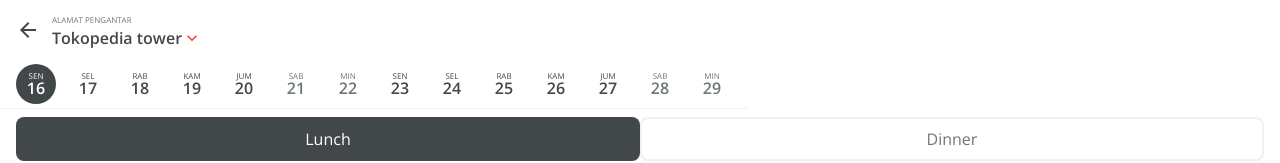
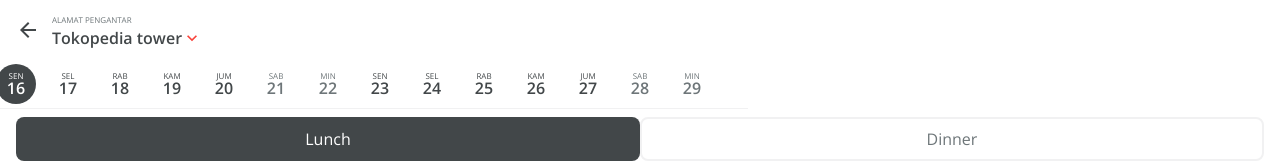
Before and after one commit to anisma/c638f911875b598fc57cd8fbaafbc82d31c63524, a React (Create React App) app: page / in a window 1280 px wide. Shown: the top 163 px of the page. Built offline with nearby package versions, Linux system fonts and the light colour scheme.

Commit message:
refractoring date-reducer to app-reducer

```diff
--- a/src/components/date-picker/date-picker.component.jsx
+++ b/src/components/date-picker/date-picker.component.jsx
@@ -3,11 +3,11 @@
 import Date from '../date/date.component';
 import { DatePickerWrapper } from './date-picker.styles';
 import { getNext2Weeks, getShortDateString } from '../../utils/date.utils';
-import { _changeDate } from '../../redux/date/date-action';
+import { _changeDate } from '../../redux/app/app-action';
 
 const DatePicker = () => {
    //useSelector
-   const selectedDate = useSelector((state) => state.date.selectedDate);
+   const selectedDate = useSelector((state) => state.app.selectedDate);
 
    //useDispatch
    const dispatch = useDispatch();
@@ -23,9 +23,8 @@
       setSelectedDateString(dateStr);
    }, [selectedDate]);
 
-   return (
-      <DatePickerWrapper>
-         {twoWeeksDate.map((d, i) => {
+   //dateElements
+   const dateElements = twoWeeksDate.map((d, i) => {
       const fullDateString = d.fullDate.toDateString();
       const date = d.fullDate.toString();
       const hidden = d.day === 'MIN' || d.day === 'SAB' ? true : false;
@@ -37,9 +36,7 @@
             date={d.date}
             hidden={hidden}
             active={
-                     !hidden && fullDateString === selectedDateString
-                        ? true
-                        : false
+               !hidden && fullDateString === selectedDateString ? true : false
             }
             onClick={() => {
                if (!hidden) {
@@ -48,9 +45,9 @@
             }}
          />
       );
-         })}
-      </DatePickerWrapper>
-   );
+   });
+
+   return <DatePickerWrapper>{dateElements}</DatePickerWrapper>;
 };
 
 export default DatePicker;
--- a/src/components/date-picker/date-picker.styles.jsx
+++ b/src/components/date-picker/date-picker.styles.jsx
@@ -1,8 +1,11 @@
 import styled from 'styled-components';
 
+export const DatePickerContainer = styled.div`
+   overflow: hidden;
+`;
 export const DatePickerWrapper = styled.div`
-   overflow: hidden;
    display: flex;
    gap: 12px;
    padding: 4px 0;
+   transform: translateX(-20px);
 `;
--- /dev/null
+++ b/src/redux/app/app-action.js
@@ -0,0 +1,6 @@
+import AppActionTypes from './app-types'
+
+export const _changeDate = (date) => ({
+   type: AppActionTypes.SELECT_DATE,
+   payload: date
+})
--- a/src/redux/date/date-reducer.js
+++ b/src/redux/app/app-reducer.js
@@ -1,13 +1,13 @@
-import DateActionTypes from './date.types'
-const date =new Date
+import AppActionTypes from './app-types'
+const date = new Date
 
 const INITIAL_DATA = {
    selectedDate: date.toString(),
 };
 
-const shopReducer = (state = INITIAL_DATA, action) => {
+const appReducer = (state = INITIAL_DATA, action) => {
    switch (action.type) {
-      case DateActionTypes.SELECT_DATE:
+      case AppActionTypes.SELECT_DATE:
          return {
             ...state,
             selectedDate: action.payload.toString()
@@ -19,4 +19,4 @@
    }
 };
 
-export default shopReducer;
+export default appReducer;
--- /dev/null
+++ b/src/redux/app/app-types.js
@@ -0,0 +1,5 @@
+const AppActionTypes = {
+   SELECT_DATE:'SELECT_DATE'
+}
+
+export default AppActionTypes;
--- a/src/redux/date/date-action.js
+++ /dev/null
@@ -1,6 +0,0 @@
-import DateActionTypes from './date.types'
-
-export const _changeDate = (date) => ({
-   type: DateActionTypes.SELECT_DATE,
-   payload: date
-})
--- a/src/redux/date/date.types.js
+++ /dev/null
@@ -1,5 +0,0 @@
-const DateActionTypes = {
-   SELECT_DATE:'SELECT_DATE'
-}
-
-export default DateActionTypes;
--- a/src/redux/root-reducer.js
+++ b/src/redux/root-reducer.js
@@ -1,14 +1,14 @@
 import { combineReducers } from 'redux';
 import { persistReducer } from 'redux-persist';
 import storage from 'redux-persist/lib/storage';
-import dateReducer from './date/date-reducer'
+import appReducer from './app/app-reducer'
 
 const persistConfig = {
    key: 'root',
    storage,
 };
 
-const rootReducer = combineReducers({ date: dateReducer
+const rootReducer = combineReducers({ app: appReducer
 
 });
 
```
Lines whose indentation alone changed are shown as unchanged.
